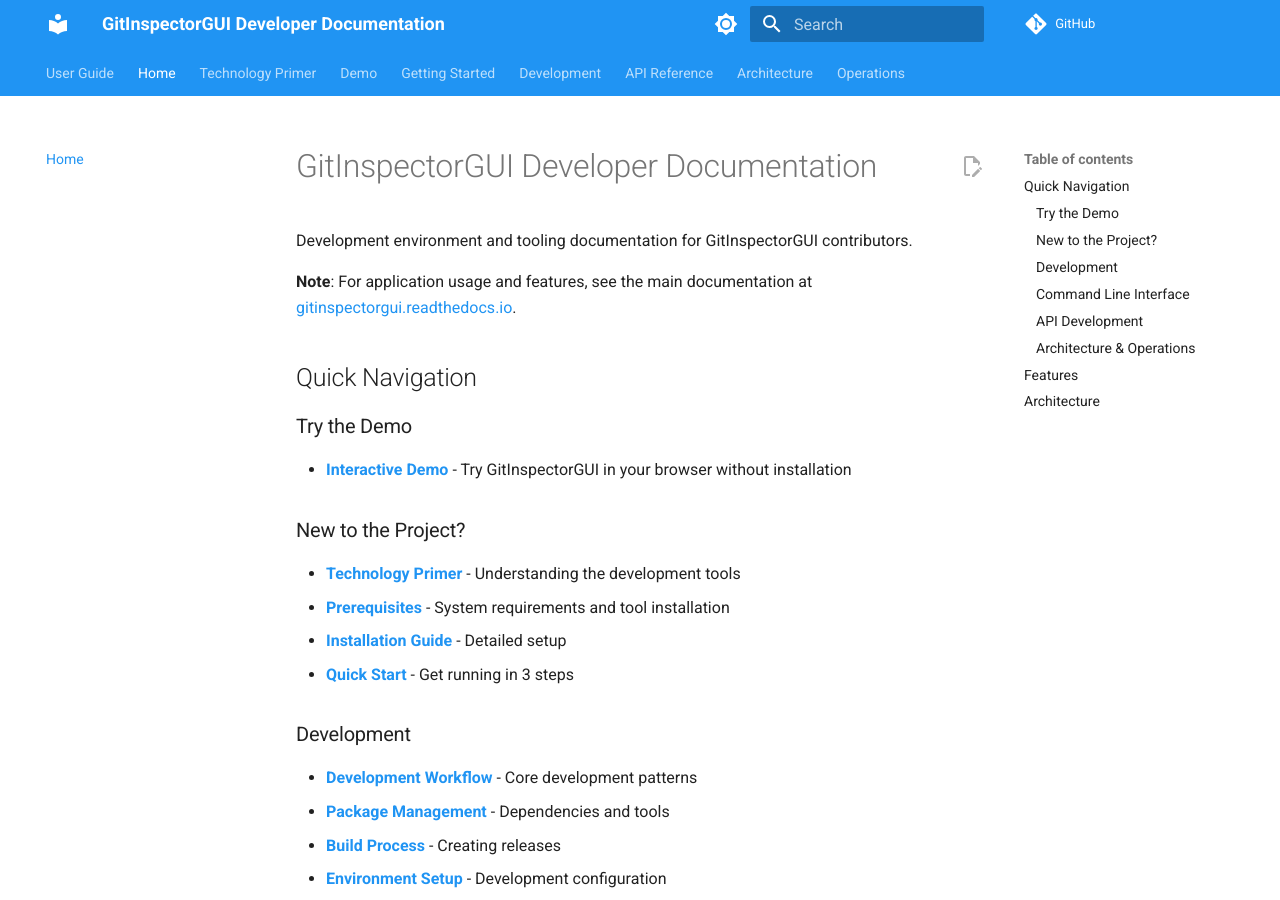
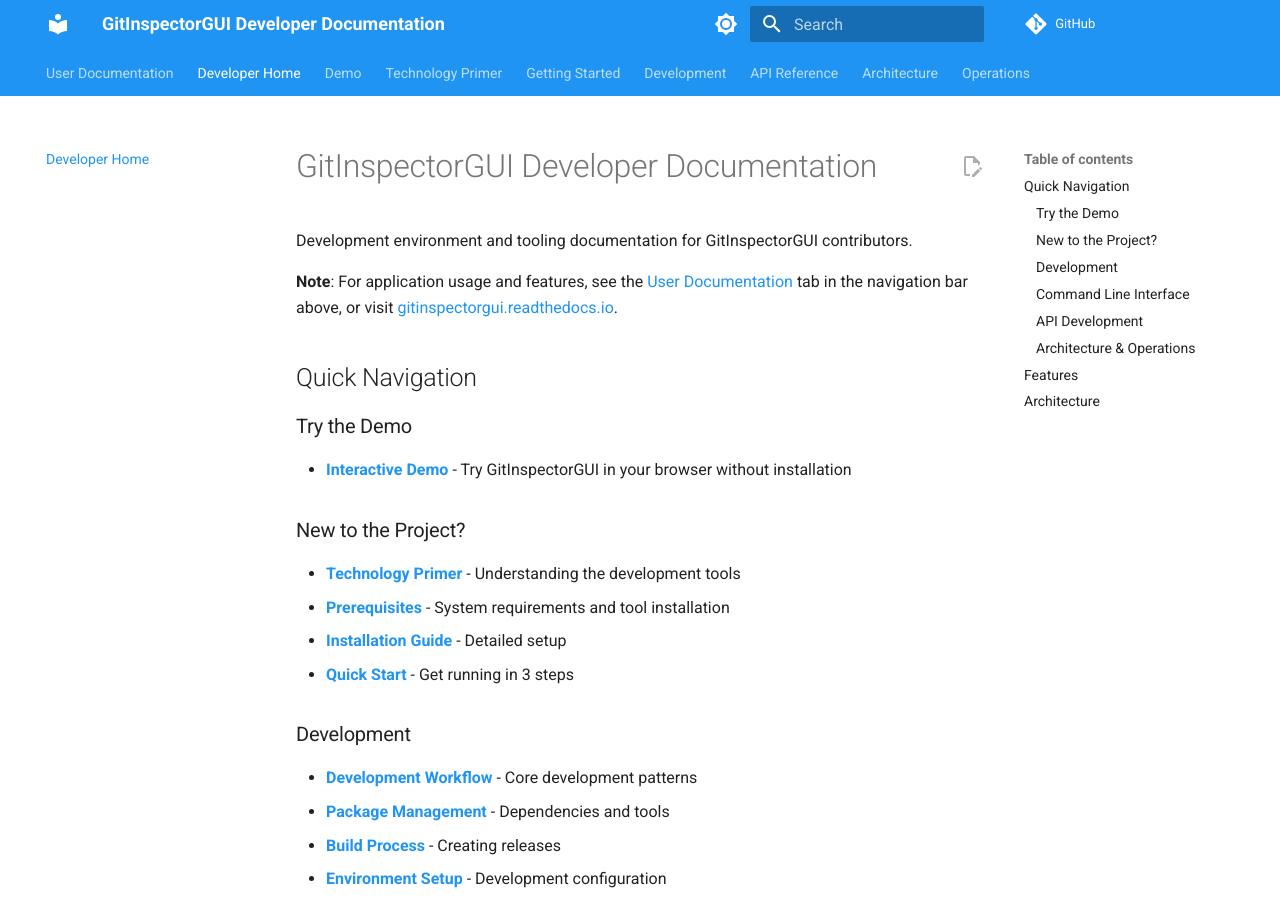
Before and after one commit to boost-edu-tools/gitinspectorgui, an MkDocs documentation site: the page built from docs/index.md, in a window 1280 px wide and 900 px high. Built offline with MkDocs 1.6.1 and Material for MkDocs 9.7.7, drawn with Linux system fonts in a browser that asks for light colours; comment, search, counter and statistics services are not loaded.

Commit message:
docs: improve documentation navigation structure
- Rename "User Guide" to "User Documentation" for clarity
- Rename "Home" to "Developer Home" for clarity
- Move Demo tab to appear immediately after Developer Home
- Update cross-references in index files

```diff
--- a/docs/index.md
+++ b/docs/index.md
@@ -2,7 +2,7 @@
 
 Development environment and tooling documentation for GitInspectorGUI contributors.
 
-**Note**: For application usage and features, see the main documentation at [gitinspectorgui.readthedocs.io](https://gitinspectorgui.readthedocs.io/en/latest/).
+**Note**: For application usage and features, see the [User Documentation](user-pandocs/index.md) tab in the navigation bar above, or visit [gitinspectorgui.readthedocs.io](https://gitinspectorgui.readthedocs.io/en/latest/).
 
 ## Quick Navigation
 
--- a/mkdocs.yml
+++ b/mkdocs.yml
@@ -55,7 +55,7 @@
     - md_in_html
 
 nav:
-    - User Guide:
+    - User Documentation:
           - Home: user-pandocs/index.md
           - Overview: user-pandocs/overview.md
           - Installation: user-pandocs/install.md
@@ -67,9 +67,9 @@
           - FAQ: user-pandocs/faq.md
           - Development: user-pandocs/develop.md
           - Issues: user-pandocs/issues.md
-    - Home: index.md
+    - Developer Home: index.md
+    - Demo: https://boost-edu-tools.github.io/gitinspectorgui/demo/
     - Technology Primer: technology-primer.md
-    - Demo: https://boost-edu-tools.github.io/gitinspectorgui/demo/
     - Getting Started:
           - Prerequisites: getting-started/01-prerequisites.md
           - Installation: getting-started/02-installation.md
```
Also changed, not shown: docs/user-pandocs/index.md (+3 -1 lines).
